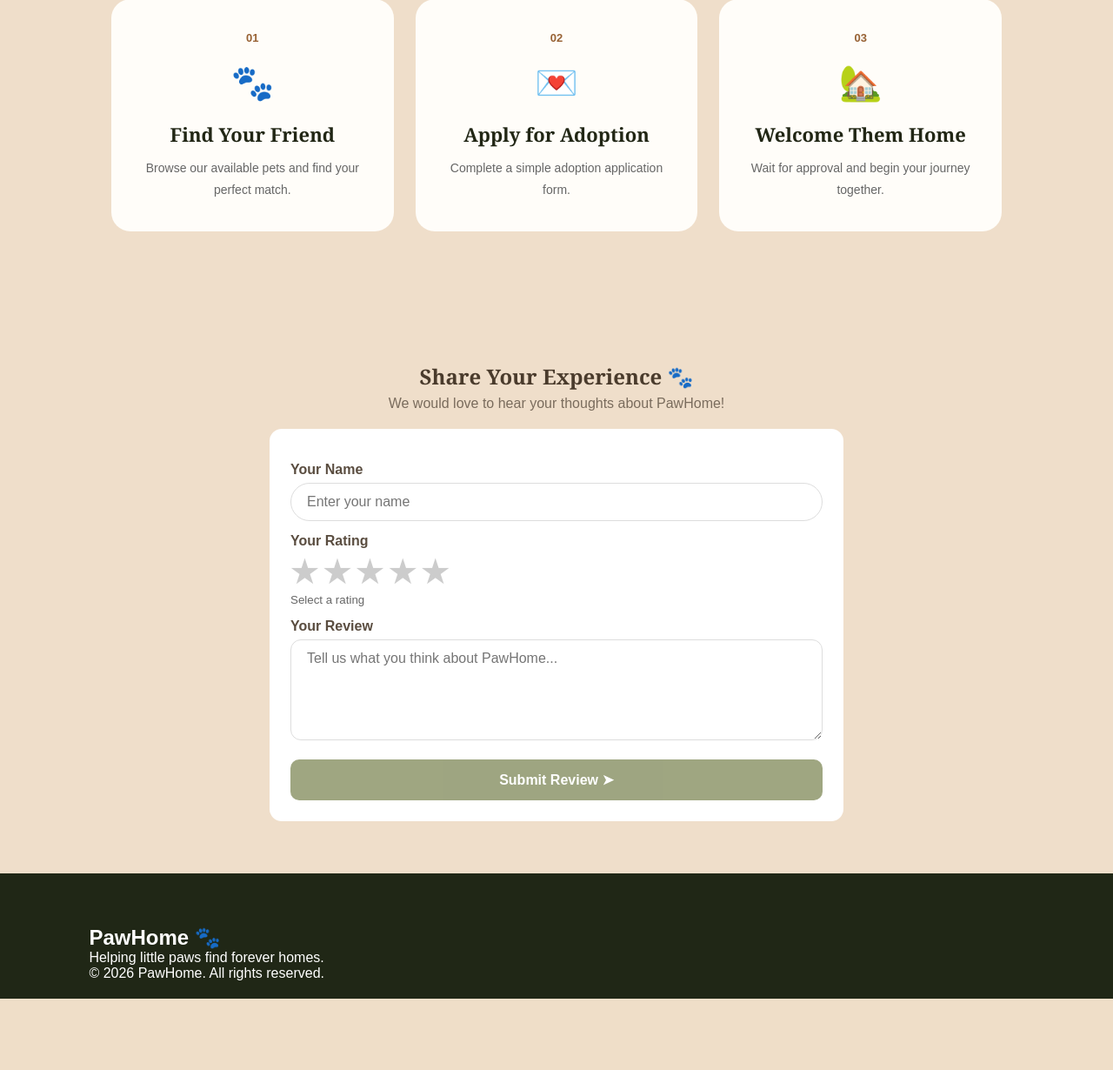
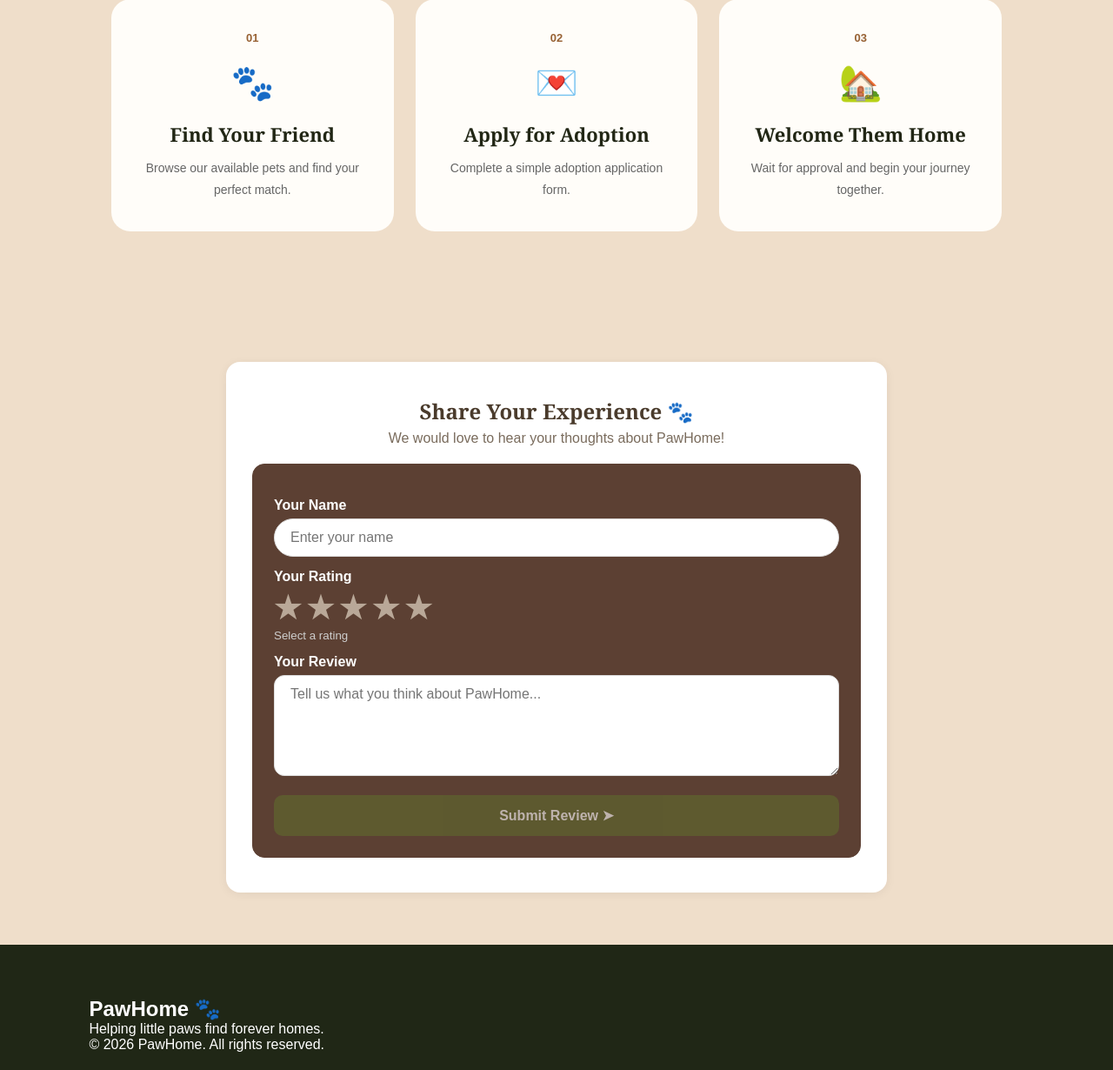
Before and after one commit to haziqah011/WEB-DEV-AS1, a PHP site: page / in a window 1280 px wide. Shown: the part 1283-2513 px from the top of the page at 87% size. Before the commit the page ends 2431 px from the top, so only its background shows below. Run offline with PHP 8.4, Linux system fonts and the light colour scheme; data that the repository does not hold is empty.

Commit message:
review bg change

```diff
--- a/review.css
+++ b/review.css
@@ -1,11 +1,12 @@
 /* review.css - styling for the homepage review form */
 
-.review-section { max-width: 700px; margin: 60px auto; padding: 0 20px; text-align: center; }
+.review-section { max-width: 760px; margin: 60px auto; padding: 40px 30px; text-align: center;
+    background: #ffffff; border-radius: 16px; box-shadow: 0 2px 12px rgba(0,0,0,0.06); }
 .review-section h2 { color: #4a3b2c; margin-bottom: 6px; }
 .review-sub { color: #7a6c5d; margin-bottom: 20px; }
 
-.review-form { background: #fff; border-radius: 14px; padding: 24px; text-align: left; }
-.review-form label { display: block; font-weight: 600; color: #5a4d40; margin: 14px 0 6px; }
+.review-form { background: #5c4033; border: 1px solid #5c4033; border-radius: 14px; padding: 24px; text-align: left; }
+.review-form label { display: block; font-weight: 600; color: #fff; margin: 14px 0 6px; }
 .review-form input[type="text"],
 .review-form textarea {
     width: 100%; box-sizing: border-box; padding: 12px 18px;
@@ -15,12 +16,12 @@
 
 .star-rating { display: inline-flex; flex-direction: row-reverse; justify-content: flex-end; }
 .star-rating input { display: none; }
-.star-rating label { font-size: 2.2rem; color: #ccc; cursor: pointer; margin: 0 6px 0 0; }
+.star-rating label { font-size: 2.2rem; color: #b9a898; cursor: pointer; margin: 0 6px 0 0; }
 .star-rating input:checked ~ label,
 .star-rating label:hover,
-.star-rating label:hover ~ label { color: #f5b301; }
+.star-rating label:hover ~ label { color: #ffd400; }
 
-.review-form small { display: block; color: #666; margin-top: 4px; }
+.review-form small { display: block; color: #cfcfcf; margin-top: 4px; }
 
 .review-form button {
     width: 100%; margin-top: 18px; padding: 14px; border: none; border-radius: 10px;
@@ -31,3 +32,15 @@
 .review-alert { padding: 12px 16px; border-radius: 10px; margin-bottom: 14px; }
 .review-success { background: #e3f1d3; color: #3d5a1e; }
 .review-error   { background: #fbe0e0; color: #8a2b2b; }
+
+/* ---------- Reviews shown on a pet's page ---------- */
+.stars-shown { color: #ffd400; letter-spacing: 2px; }
+
+.review-list { text-align: left; margin-bottom: 30px; }
+.review-card { background: #5c4033; border: 1px solid #5c4033; border-radius: 12px; padding: 16px 20px; margin-bottom: 12px; color: #fff; }
+.review-card-top strong { color: #fff; }
+.review-card-top { display: flex; justify-content: space-between; align-items: center; margin-bottom: 6px; }
+.review-card p { margin: 6px 0; color: #e8e8e8; }
+.review-card small { color: #aaa; }
+
+.review-form-title { color: #4a3b2c; margin: 10px 0 14px; }
```
